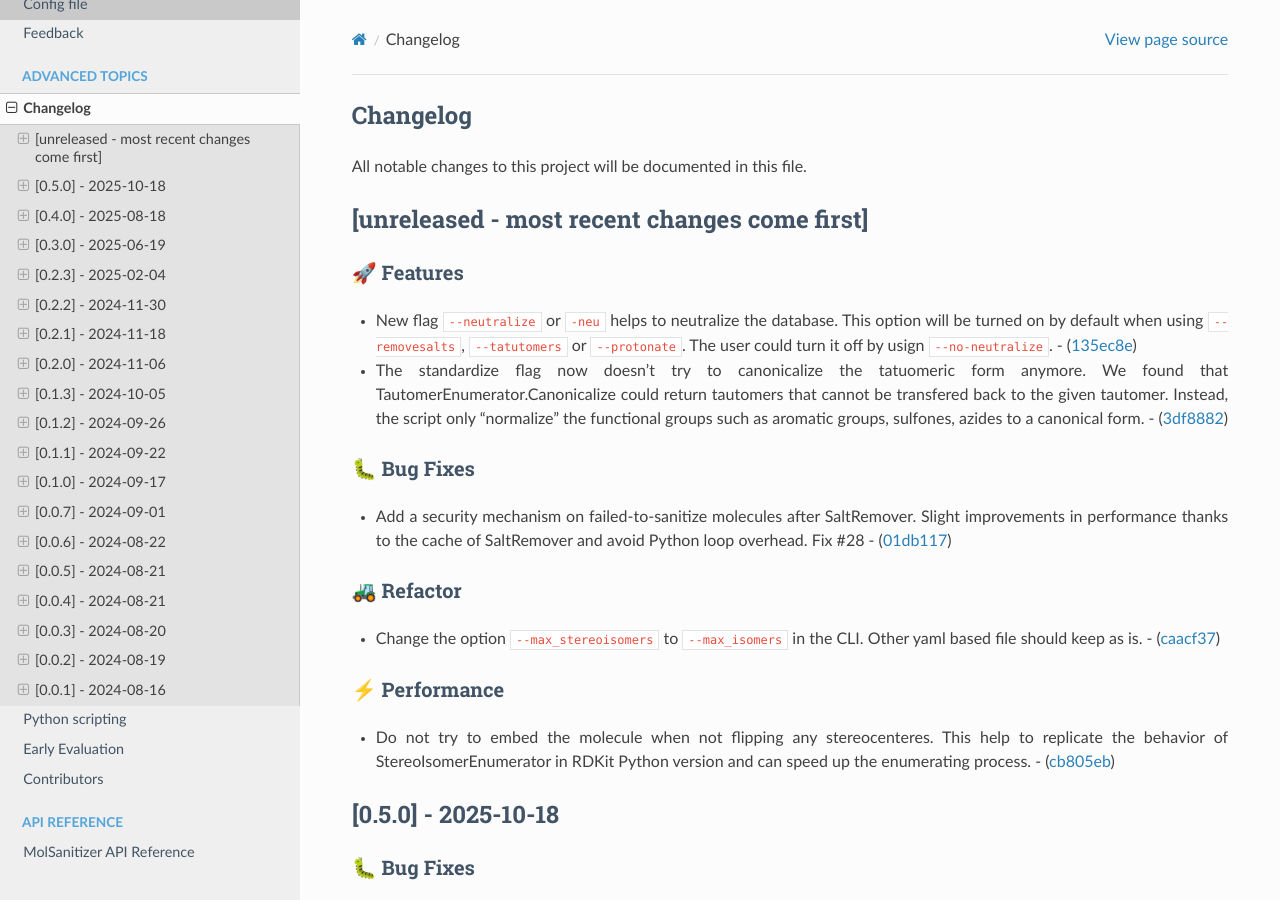
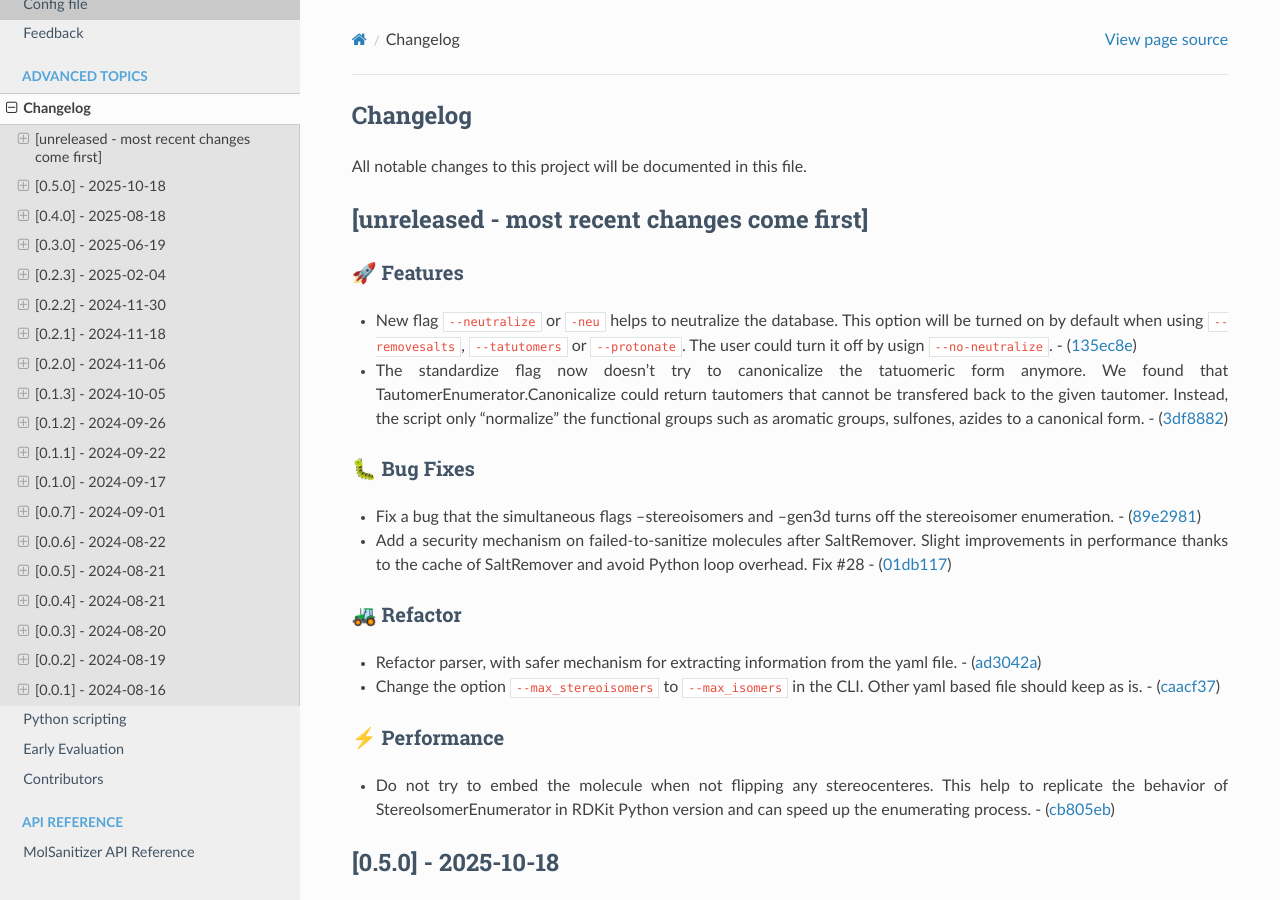
Before and after one commit to Carlssonlab/MolSanitizer, a Sphinx documentation site: the page built from docs/source/changes.rst, in a window 1280 px wide and 900 px high. Built offline with Sphinx 7.4.7 and the Read the Docs theme 3.1.0, drawn with Linux system fonts in a browser that asks for light colours.

Commit message:
Update changelog for tag main

```diff
--- a/docs/source/changes.rst
+++ b/docs/source/changes.rst
@@ -24,6 +24,9 @@ All notable changes to this project will be documented in this file.
 🐛 Bug Fixes
 ~~~~~~~~~~~~
 
+-  Fix a bug that the simultaneous flags –stereoisomers and –gen3d turns
+   off the stereoisomer enumeration. -
+   (`89e2981 <https://github.com/phonglam3103/MolSanitizer/commit/89e2981d89f62595727da1ef301adc3000baf7cb>`__)
 -  Add a security mechanism on failed-to-sanitize molecules after
    SaltRemover. Slight improvements in performance thanks to the cache
    of SaltRemover and avoid Python loop overhead. Fix #28 -
@@ -32,6 +35,9 @@ All notable changes to this project will be documented in this file.
 🚜 Refactor
 ~~~~~~~~~~~
 
+-  Refactor parser, with safer mechanism for extracting information from
+   the yaml file. -
+   (`ad3042a <https://github.com/phonglam3103/MolSanitizer/commit/ad3042a97b6b2347f30e5fba56946ea5425bede1>`__)
 -  Change the option ``--max_stereoisomers`` to ``--max_isomers`` in the
    CLI. Other yaml based file should keep as is. -
    (`caacf37 <https://github.com/phonglam3103/MolSanitizer/commit/caacf3780b205511f16bff8a1d6d4876bdbebba4>`__)
```
Also changed, not shown: CHANGELOG.md (+2 -0 lines).
